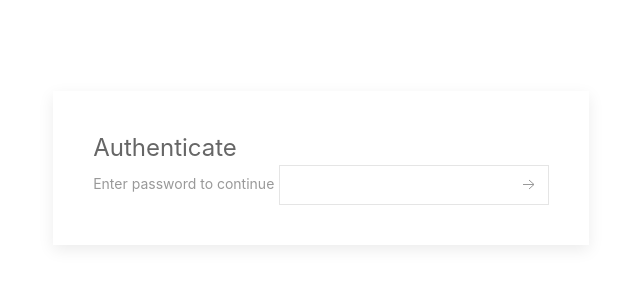
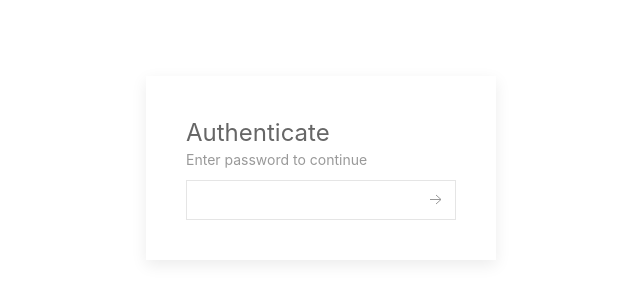
Before and after one commit to riskycase/remote-led-server, a website: page public/index.html in a window 1280 px wide. Shown: the part 232-532 px from the top of the page, without its empty margins (319-959 px from the left). Drawn offline with nearby package versions, Linux system fonts and the light colour scheme.

Commit message:
Frontend improvements
Signed-off-by: Hrishikesh Patil <hrishikeshpatil.754@gmail.com>

```diff
--- a/public/index.css
+++ b/public/index.css
@@ -6,6 +6,11 @@ html {
 
 .hidden {
 	display: none;
+}
+
+.auth {
+	display: flex;
+	flex-direction: column;
 }
 
 .main-container {
--- a/public/index.html
+++ b/public/index.html
@@ -21,10 +21,12 @@
 	<body>
 		<div class="main-container">
 			<div class="auth-container">
-				<div class="uk-card uk-card-default uk-card-body uk-width-auto">
+				<div
+					class="uk-card uk-card-default uk-card-body uk-width-auto auth"
+				>
 					<legend class="uk-legend">Authenticate</legend>
 					<span class="uk-text-meta">Enter password to continue</span>
-					<div class="uk-inline">
+					<div class="uk-inline uk-margin-small">
 						<input type="password" class="uk-input" id="password" />
 						<a
 							class="uk-form-icon uk-form-icon-flip"
--- a/public/index.js
+++ b/public/index.js
@@ -1,6 +1,6 @@
 const url = new URL(window.location.href);
 const websocket = new WebSocket(
-	`ws${url.protocol === 'https' ? 's' : ''}://${url.host}`
+	`ws${url.protocol === 'https:' ? 's' : ''}://${url.host}`
 );
 
 document.querySelector('#password-submit').addEventListener('click', event => {
```
